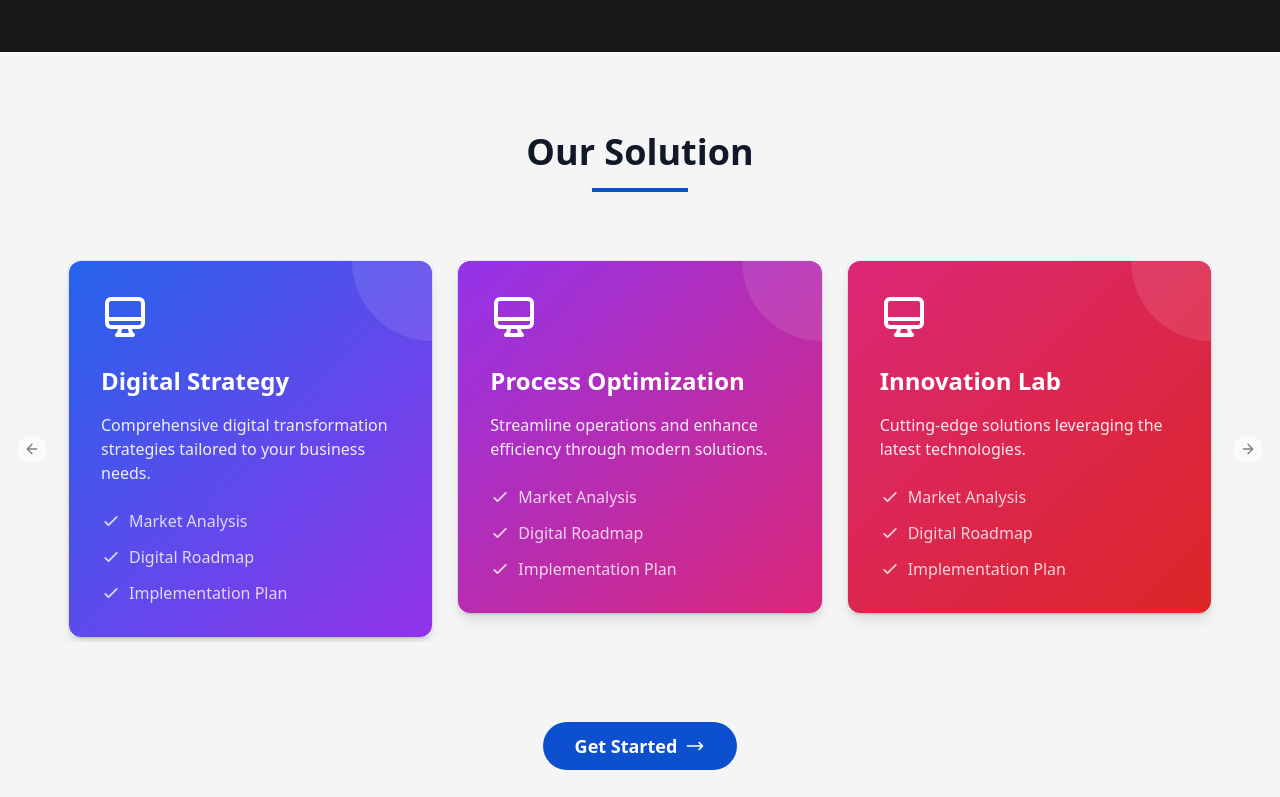
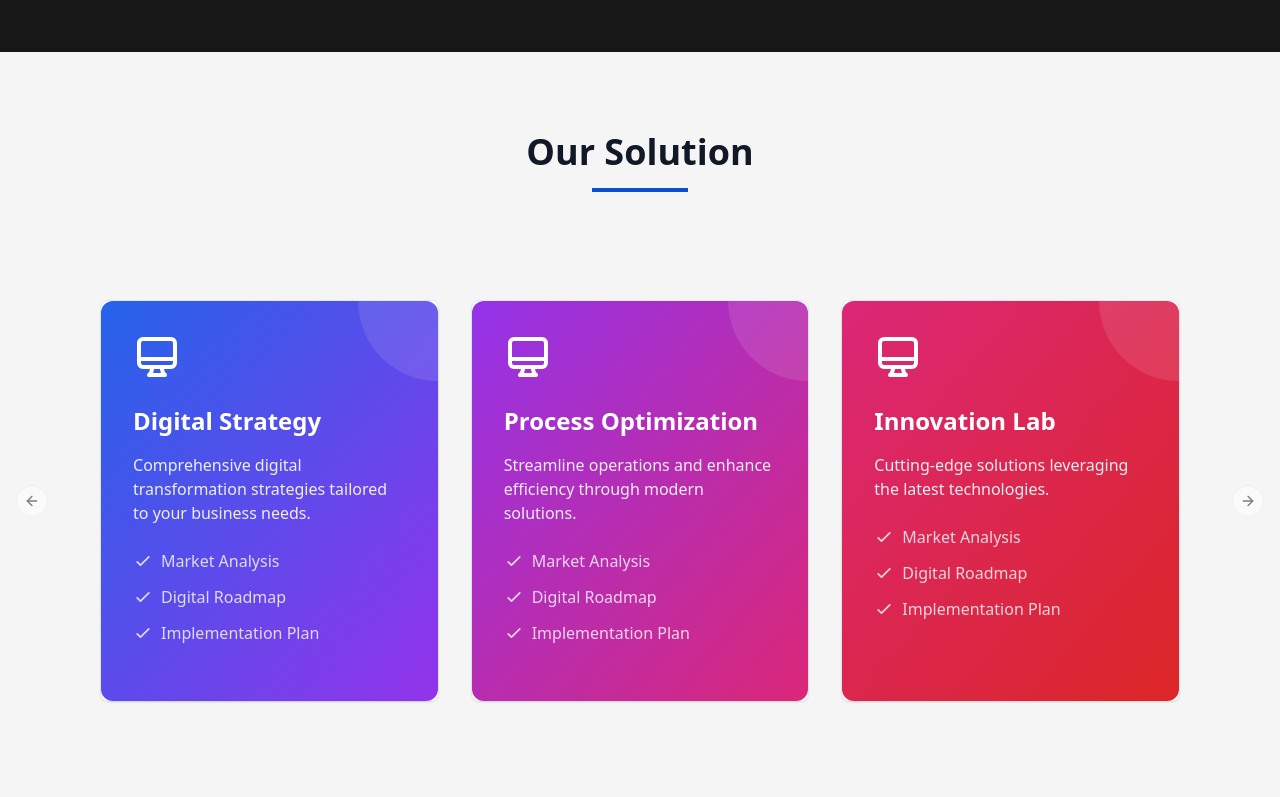
Before and after one commit to AR-Tausif/c-suite-public, a React (Vite) app: page / in a window 1280 px wide. Shown: the part 2000-2797 px from the top of the page. Built offline with nearby package versions, Linux system fonts and the light colour scheme.

Commit message:
fix the solution card issues of the hover effect

```diff
--- a/src/components/SolutionContentBox.tsx
+++ b/src/components/SolutionContentBox.tsx
@@ -10,9 +10,9 @@ interface SolutionContentBoxProps {
 const SolutionContentBox: React.FC<SolutionContentBoxProps> = ({ item }) => {
   const { title, content, bg = "from-blue-600 to-purple-600" } = item;
   return (
-    <div className="group animate__animated animate__fadeInUp transform  rounded-xl bg-white shadow-sm transition duration-300 hover:scale-105">
-      <div className="relative overflow-hidden rounded-xl shadow-lg transition-all duration-300 hover:shadow-2xl">
-        <div className={`bg-gradient-to-br ${bg} p-8 h-full`}>
+    <div className="group transform  rounded-xl bg-white shadow-sm transition duration-300 hover:scale-105">
+      <div className="relative overflow-hidden rounded-xl shadow-sm transition-all duration-300 hover:shadow-sm">
+        <div className={`bg-gradient-to-br ${bg} p-8 lg:h-[25rem]`}>
           <div className="absolute top-0 right-0 w-20 h-20 bg-white/10 rounded-bl-full"></div>
           <div className="relative z-10">
             <svg
--- a/src/sections/HeaderHero.tsx
+++ b/src/sections/HeaderHero.tsx
@@ -19,12 +19,12 @@ const HeaderHero = () => {
         </h1>
         <div className="flex justify-center items-center gap-5 mt-5 text-xl">
           <a href="#contact">
-            <Button className="py-5 bg-gray-100 px-8 text-slate-800 text-xl hover:text-gray-100">
+            <Button className="py-5 bg-gray-100 px-8 text-slate-800 text-xl hover:text-gray-900 transform transition duration-500 hover:scale-105 flex justify-center items-center">
               CONTACT
             </Button>
           </a>
           <a href="#solution">
-            <Button className="py-5 bg-gray-100 px-8 text-slate-800 text-xl hover:text-gray-100">
+            <Button className="py-5 bg-gray-100 px-8 text-slate-800 text-xl hover:text-gray-900 transform transition duration-500 hover:scale-105 flex justify-center items-center">
               SOLUTION
             </Button>
           </a>
--- a/src/sections/Solution.tsx
+++ b/src/sections/Solution.tsx
@@ -43,9 +43,11 @@ const Solution = () => {
               opts={{
                 align: "start",
               }}
-              className="w-full max-w-6xl"
+              className="w-full max-w-6xl bg-transparent"
             >
-              <CarouselContent>
+              <CarouselContent className="flex justify-center items-center p-10 bg-transparent">
+                <div className="flex justify-center gap-2">
+
                 {solutionData.map((item, index) => (
                   <CarouselItem
                     key={index}
@@ -60,6 +62,7 @@ const Solution = () => {
                     </div>
                   </CarouselItem>
                 ))}
+                </div>
               </CarouselContent>
               <CarouselPrevious />
               <CarouselNext />
```
